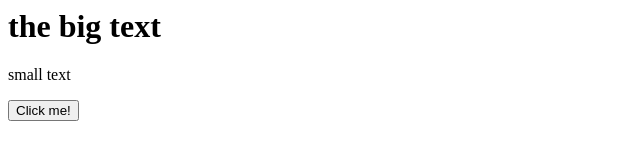
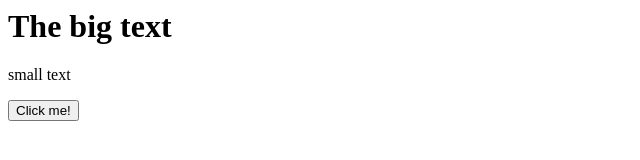
Before and after one commit to inyourspot/toddtest, a plain HTML site: page index.html in a window 1280 px wide. Shown: the whole page, without its empty margins (0-640 px from the left). Drawn offline with Linux system fonts and the light colour scheme.

Commit message:
Update index.html

```diff
--- a/index.html
+++ b/index.html
@@ -3,7 +3,7 @@
   <title>Todd's page title</title>
 </head>
 <body>
-  <h1>the big text</h1>
+  <h1>The big text</h1>
   <p>small text</p>
   <button onclick="alert('stop that')">Click me!</button>
 </body>
```
